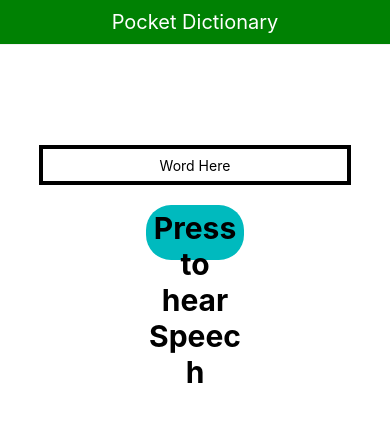
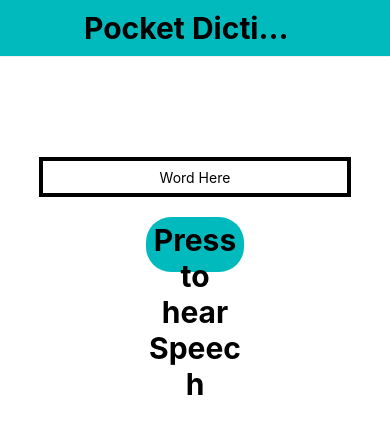
Before and after one commit to YamiAtem/TextToSpeechTS, a React Native app: screen / in a window 390 px wide. Shown: the top 434 px of the page. Built offline with nearby package versions, Linux system fonts and the light colour scheme.

Commit message:
changed styling for header

```diff
--- a/App.tsx
+++ b/App.tsx
@@ -14,9 +14,13 @@ export default class App extends React.Component {
     return (
       <SafeAreaProvider>
         <View>
-          <Header backgroundColor='#008103' centerComponent={{
+          <Header backgroundColor='#00BABE' centerComponent={{
             text: 'Pocket Dictionary',
-            style: { color: '#fff', fontSize: 20 },
+            style: {
+              color: '#000',
+              fontSize: 30,
+              fontWeight: 'bold'
+            },
           }} />
 
           <TextInput
```
